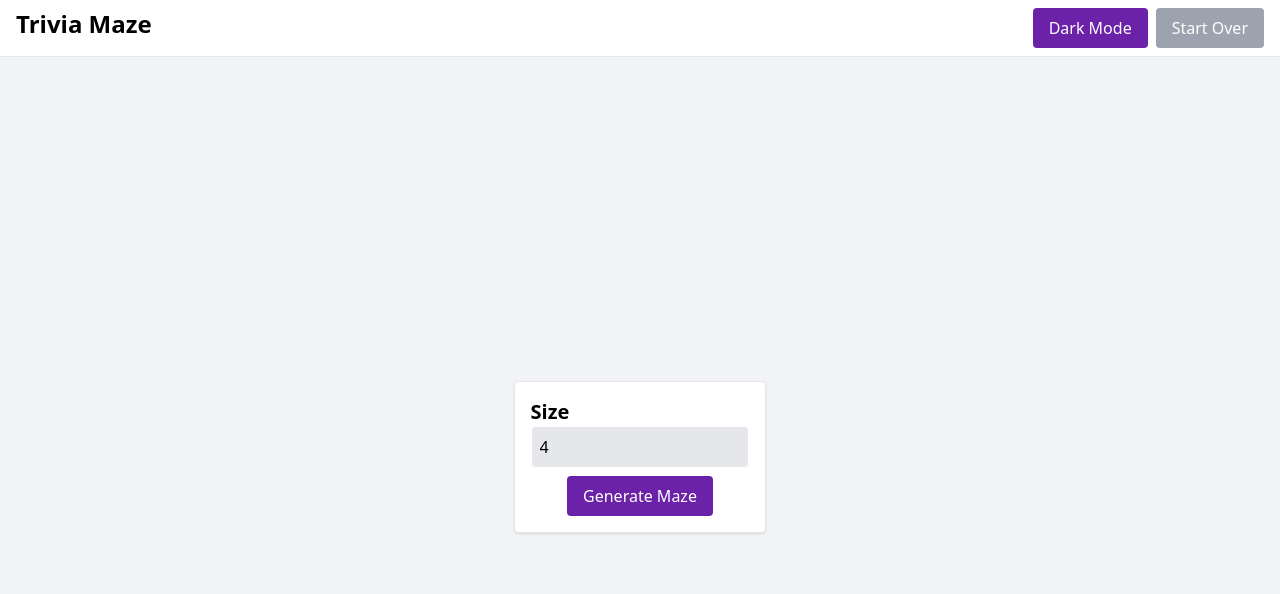
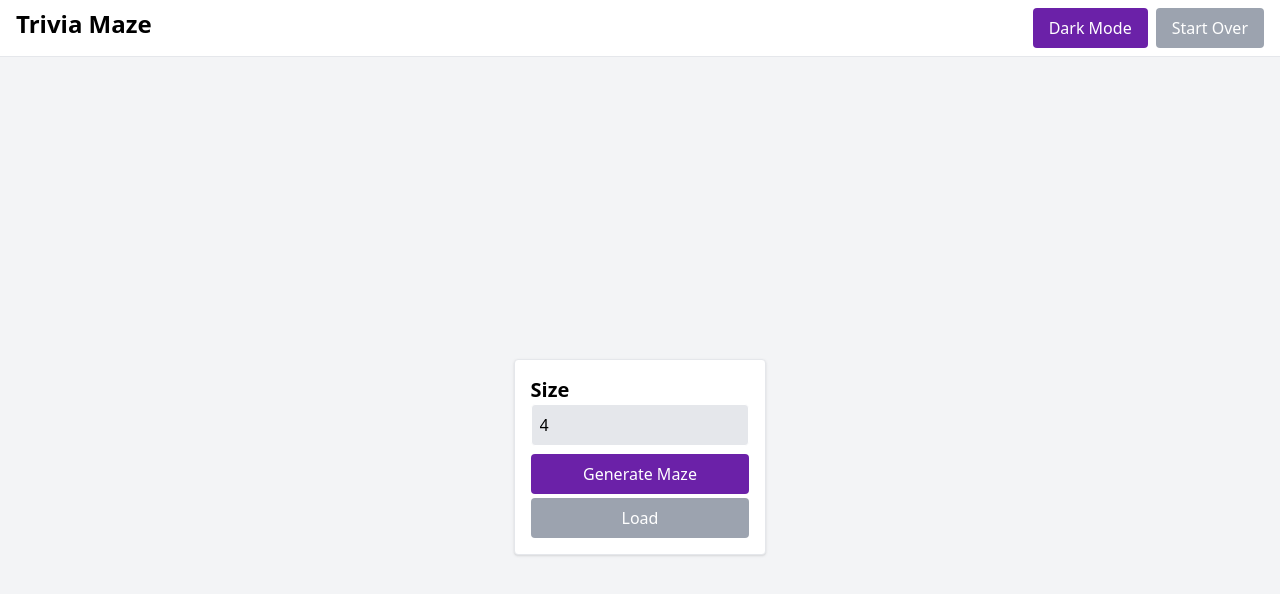
Before and after one commit to handkrchief/trivia-maze, a React (Vite) app: page / in a window 1280 px wide. Shown: the top 594 px of the page. Built offline with nearby package versions, Linux system fonts and the light colour scheme.

Commit message:
Update PregameOptionsComponent.tsx

```diff
--- a/src/components/PreGameOptionsComponent/PreGameOptionsComponent.module.css
+++ b/src/components/PreGameOptionsComponent/PreGameOptionsComponent.module.css
@@ -14,3 +14,7 @@
 .sizeInput {
     @apply bg-gray-200 p-2 w-full rounded hover:bg-white border mb-2 border-white hover:border hover:border-gray-200 focus:bg-white transition-all duration-300 ;
 }
+
+.buttons{
+    @apply w-full flex flex-col justify-center gap-1;
+}
--- a/src/components/PreGameOptionsComponent/PreGameOptionsComponent.tsx
+++ b/src/components/PreGameOptionsComponent/PreGameOptionsComponent.tsx
@@ -47,13 +47,10 @@ export default function PreGameOptionsComponent() {
           setStarted(true);
           setMyMaze(myCurrMaze);
           setMyCurrentRoom(myCurrMaze.getStartingRoom());
-
-
         } catch (error) {
           console.error(error);
         } finally {
           setLoading(false);
-
         }
       }
 
@@ -72,7 +69,7 @@ export default function PreGameOptionsComponent() {
           setMyMaze(myCurrMaze);
 
       //  setMyMaze(getSavedMaze());
-       setMyCurrentRoom(myCurrMaze.getStartingRoom());
+       setMyCurrentRoom(myCurrMaze.getCurrentRoom());
       }
 
 
@@ -104,8 +101,10 @@ export default function PreGameOptionsComponent() {
         <input className={s.sizeInput} type="number" value={mySize} onChange={(e) => setMySize(parseInt(e.target.value))} />
       </div>
 
+      <div className={s.buttons}>
       <button disabled={!mySize || mySize < 4} className={ !mySize || mySize < 4 ? themeColors.disabledButton : themeColors.primaryButton} onClick={handleClickButton}>Generate Maze</button>
-       {localStorage.getItem("maze") && <button onClick={handleLoadButton}>Load</button>}
+      <button className={localStorage.getItem("maze") ? themeColors.loadButton : themeColors.disabledButton} onClick={handleLoadButton}>Load</button>
+      </div>
       </div>
   )
 }
```
